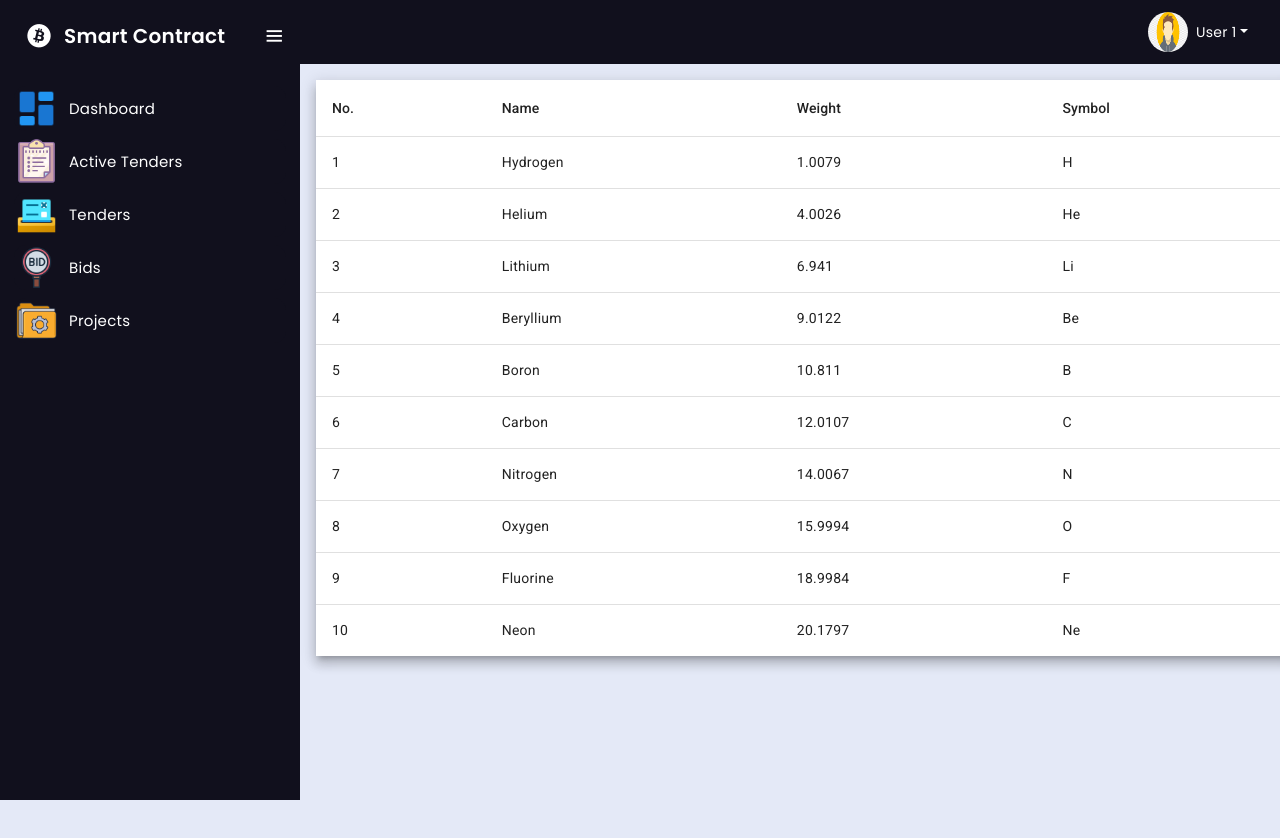
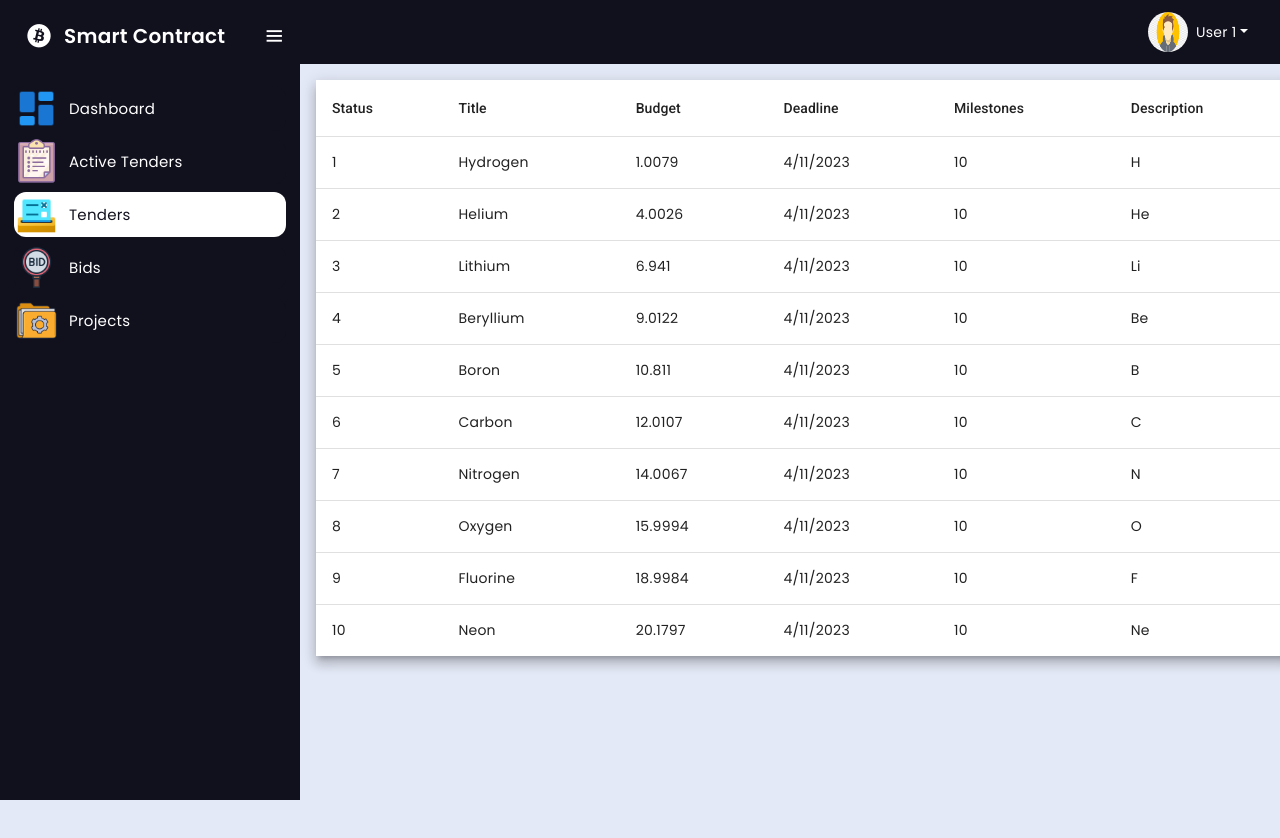
Before and after one commit to shrawank22/blockchain-based-contracting-system, an Angular app in the folder frontend/: page /tenders in a window 1280 px wide. Shown: the top 838 px of the page. Built offline with nearby package versions, Linux system fonts and the light colour scheme.

Commit message:
added tenders table with dynamic columns

```diff
--- /dev/null
+++ b/frontend/src/app/custom-table/columns.ts
@@ -0,0 +1,7 @@
+export interface Column {
+    columnDef: string;
+    header: string;
+    cell: Function;
+    isLink?: boolean;
+    url?: string;
+  }
--- a/frontend/src/app/custom-table/custom-table.component.html
+++ b/frontend/src/app/custom-table/custom-table.component.html
@@ -1,32 +1,26 @@
 <table mat-table [dataSource]="dataSource" class="mat-elevation-z8">
 
-    <!--- Note that these columns can be defined in any order.
-          The actual rendered columns are set as a property on the row definition" -->
+    <ng-container *ngFor="let disCol of tableColumns let colIndex = index;" matColumnDef="{{disCol.columnDef}}">
+        <th mat-header-cell *matHeaderCellDef>
+            {{ disCol.header }}
+        </th>
 
-    <!-- Position Column -->
-    <ng-container matColumnDef="position">
-      <th mat-header-cell *matHeaderCellDef> No. </th>
-      <td mat-cell *matCellDef="let element"> {{element.position}} </td>
+        <td mat-cell *matCellDef="let element">
+            <span *ngIf="!disCol.isLink; else link">
+                {{ disCol.cell(element) }}
+            </span>
+
+            <ng-template #link>
+                <a [routerLink]="[disCol.url]">
+                    {{ disCol.cell(element) }}
+                </a>
+            </ng-template>
+        </td>
     </ng-container>
 
-    <!-- Name Column -->
-    <ng-container matColumnDef="name">
-      <th mat-header-cell *matHeaderCellDef> Name </th>
-      <td mat-cell *matCellDef="let element"> {{element.name}} </td>
-    </ng-container>
+    <tr mat-header-row *matHeaderRowDef="displayedColumns">
+    </tr>
 
-    <!-- Weight Column -->
-    <ng-container matColumnDef="weight">
-      <th mat-header-cell *matHeaderCellDef> Weight </th>
-      <td mat-cell *matCellDef="let element"> {{element.weight}} </td>
-    </ng-container>
-
-    <!-- Symbol Column -->
-    <ng-container matColumnDef="symbol">
-      <th mat-header-cell *matHeaderCellDef> Symbol </th>
-      <td mat-cell *matCellDef="let element"> {{element.symbol}} </td>
-    </ng-container>
-
-    <tr mat-header-row *matHeaderRowDef="displayedColumns"></tr>
-    <tr mat-row *matRowDef="let row; columns: displayedColumns;"></tr>
-  </table>
+    <tr mat-row *matRowDef="let row; columns: displayedColumns;">
+    </tr>
+</table>
--- a/frontend/src/app/custom-table/custom-table.component.ts
+++ b/frontend/src/app/custom-table/custom-table.component.ts
@@ -1,30 +1,26 @@
-import { Component } from '@angular/core';
-export interface PeriodicElement {
-  name: string;
-  position: number;
-  weight: number;
-  symbol: string;
-}
-
-const ELEMENT_DATA: PeriodicElement[] = [
-  {position: 1, name: 'Hydrogen', weight: 1.0079, symbol: 'H'},
-  {position: 2, name: 'Helium', weight: 4.0026, symbol: 'He'},
-  {position: 3, name: 'Lithium', weight: 6.941, symbol: 'Li'},
-  {position: 4, name: 'Beryllium', weight: 9.0122, symbol: 'Be'},
-  {position: 5, name: 'Boron', weight: 10.811, symbol: 'B'},
-  {position: 6, name: 'Carbon', weight: 12.0107, symbol: 'C'},
-  {position: 7, name: 'Nitrogen', weight: 14.0067, symbol: 'N'},
-  {position: 8, name: 'Oxygen', weight: 15.9994, symbol: 'O'},
-  {position: 9, name: 'Fluorine', weight: 18.9984, symbol: 'F'},
-  {position: 10, name: 'Neon', weight: 20.1797, symbol: 'Ne'},
-];
+import { Component, Input } from '@angular/core';
+import { MatTableDataSource } from '@angular/material/table';
+import { Column } from './columns';
 
 @Component({
   selector: 'app-custom-table',
   templateUrl: './custom-table.component.html',
   styleUrls: ['./custom-table.component.scss']
 })
-export class CustomTableComponent {
-  displayedColumns: string[] = ['position', 'name', 'weight', 'symbol'];
-  dataSource = ELEMENT_DATA;
+export class CustomTableComponent<T> {
+  @Input()
+  tableColumns: Array<Column> = [];
+
+  @Input()
+  tableData: Array<T> = [];
+
+  displayedColumns: Array<string> = [];
+  dataSource: MatTableDataSource<T> = new MatTableDataSource();
+
+  constructor() { }
+
+  ngOnInit(): void {
+    this.displayedColumns = this.tableColumns.map((c) => c.columnDef);
+    this.dataSource = new MatTableDataSource(this.tableData);
+  }
 }
--- a/frontend/src/app/navbar/navbar.component.html
+++ b/frontend/src/app/navbar/navbar.component.html
@@ -43,7 +43,7 @@
       <span class="tooltip">Active Tenders</span>
     </li>
     <li>
-      <a href="#">
+      <a routerLink="/tenders" routerLinkActive="active-link">
         <img class="dashboard-icon" src="../../assets/images/icons8-ballot-48.png" alt="bid-icon" />
         <span class="links_name">Tenders</span>
       </a>
--- a/frontend/src/app/tenders/tenders.component.html
+++ b/frontend/src/app/tenders/tenders.component.html
@@ -1,5 +1,7 @@
 <app-navbar  [template]="template" ></app-navbar>
-
 <ng-template #template>
-    <app-custom-table></app-custom-table>
+    <app-custom-table
+    [tableColumns]="tableColumns"
+    [tableData]="tableData">
+    </app-custom-table>
 </ng-template>
--- a/frontend/src/app/tenders/tenders.component.ts
+++ b/frontend/src/app/tenders/tenders.component.ts
@@ -1,4 +1,16 @@
 import { Component } from '@angular/core';
+import { Column } from '../custom-table/columns';
+
+// https://jnpiyush.medium.com/how-to-build-reusable-table-component-in-angular-7a7ce79d2754
+
+export interface Tender {
+  Title: string;
+  Status: number;
+  Budget: number;
+  Description: string;
+  Milestones: number,
+  Deadline: string;
+}
 
 @Component({
   selector: 'app-tenders',
@@ -7,4 +19,26 @@ import { Component } from '@angular/core';
 })
 export class TendersComponent {
 
+  tableColumns: Array<Column> =
+    [{ columnDef: 'Status', header: 'Status', cell: (element: Record<string, any>) => `${element['Status']}` },
+    { columnDef: 'Title', header: 'Title', cell: (element: Record<string, any>) => `${element['Title']}` },
+    { columnDef: 'Budget', header: 'Budget', cell: (element: Record<string, any>) => `${element['Budget']}` },
+    { columnDef: 'Deadline', header: 'Deadline', cell: (element: Record<string, any>) => `${element['Deadline']}` },
+    { columnDef: 'Milestones', header: 'Milestones', cell: (element: Record<string, any>) => `${element['Milestones']}` },
+    { columnDef: 'Description', header: 'Description', cell: (element: Record<string, any>) => `${element['Description']}` },
+    ];
+
+  tableData: Array<Tender> = [
+    { Status: 1, Title: 'Hydrogen', Budget: 1.0079, Description: 'H', Milestones: 10, Deadline: '4/11/2023' },
+    { Status: 2, Title: 'Helium', Budget: 4.0026, Description: 'He', Milestones: 10, Deadline: '4/11/2023' },
+    { Status: 3, Title: 'Lithium', Budget: 6.941, Description: 'Li', Milestones: 10, Deadline: '4/11/2023' },
+    { Status: 4, Title: 'Beryllium', Budget: 9.0122, Description: 'Be', Milestones: 10, Deadline: '4/11/2023' },
+    { Status: 5, Title: 'Boron', Budget: 10.811, Description: 'B', Milestones: 10, Deadline: '4/11/2023' },
+    { Status: 6, Title: 'Carbon', Budget: 12.0107, Description: 'C', Milestones: 10, Deadline: '4/11/2023' },
+    { Status: 7, Title: 'Nitrogen', Budget: 14.0067, Description: 'N', Milestones: 10, Deadline: '4/11/2023' },
+    { Status: 8, Title: 'Oxygen', Budget: 15.9994, Description: 'O', Milestones: 10, Deadline: '4/11/2023' },
+    { Status: 9, Title: 'Fluorine', Budget: 18.9984, Description: 'F', Milestones: 10, Deadline: '4/11/2023' },
+    { Status: 10, Title: 'Neon', Budget: 20.1797, Description: 'Ne', Milestones: 10, Deadline: '4/11/2023' },
+  ];
+
 }
```
